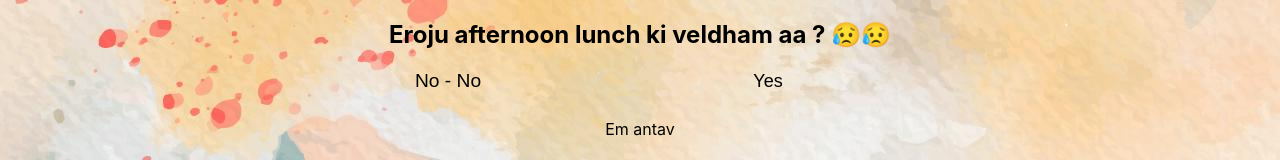
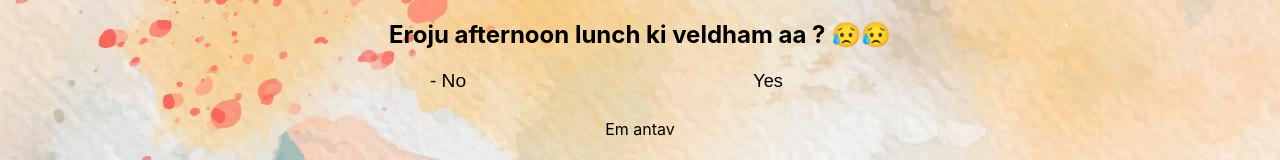
Before and after one commit to deepak200-co/Funny, a React (Create React App) app: page / in a window 1280 px wide. Shown: the top 160 px of the page. Built offline with nearby package versions, Linux system fonts and the light colour scheme.

Commit message:
Update Question.jsx

```diff
--- a/src/Question/Question.jsx
+++ b/src/Question/Question.jsx
@@ -4,7 +4,7 @@ import './Question.css';
 function QuestionComponent() {
     const [answer, setAnswer] = useState('');
     const [noResponses, setNoResponses] = useState([
-        "No",
+        "",
         "mari bettu cheyaku",
         "Nijanga vodhu aa😨",
         "Arey nuvu intha heartless aa 😞",
```
